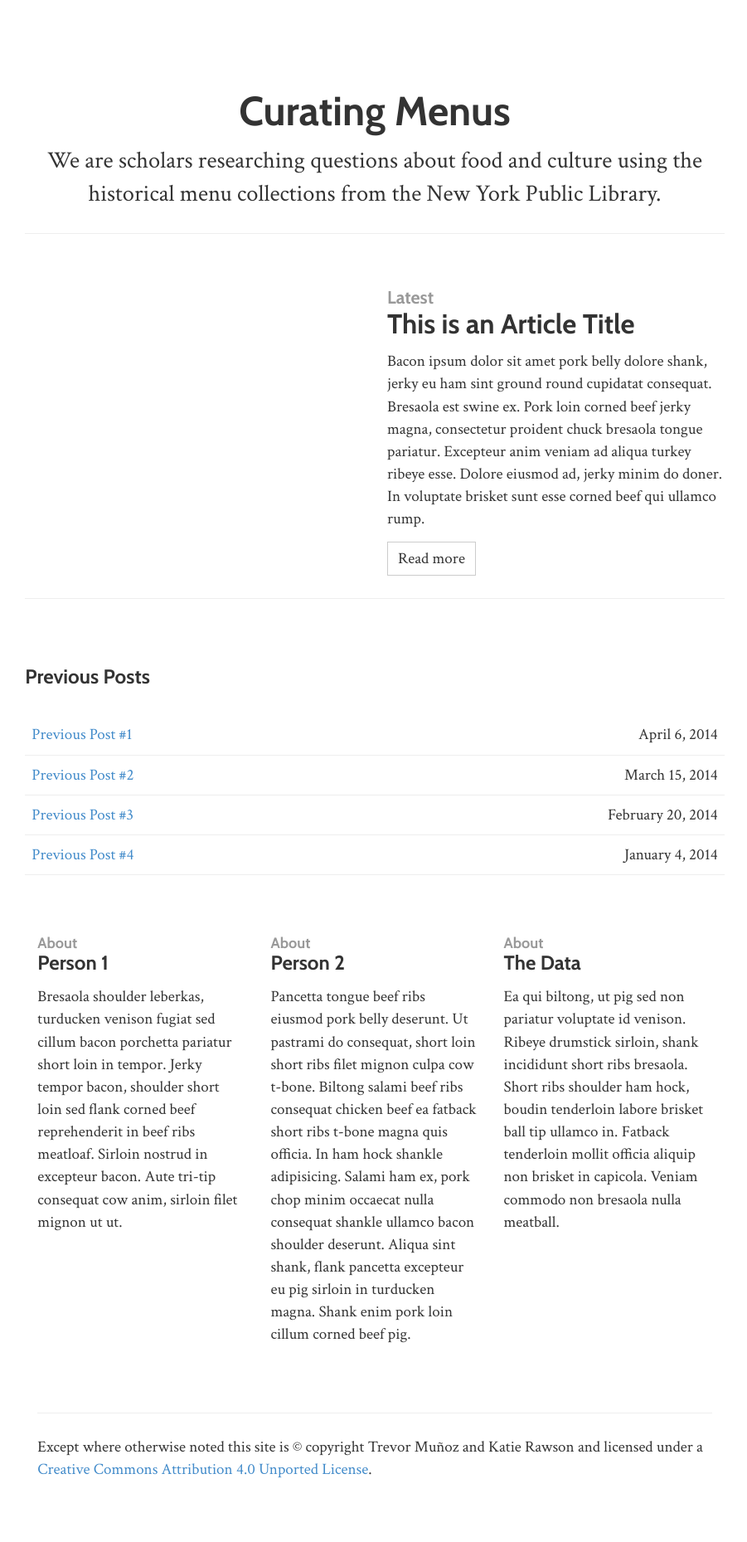
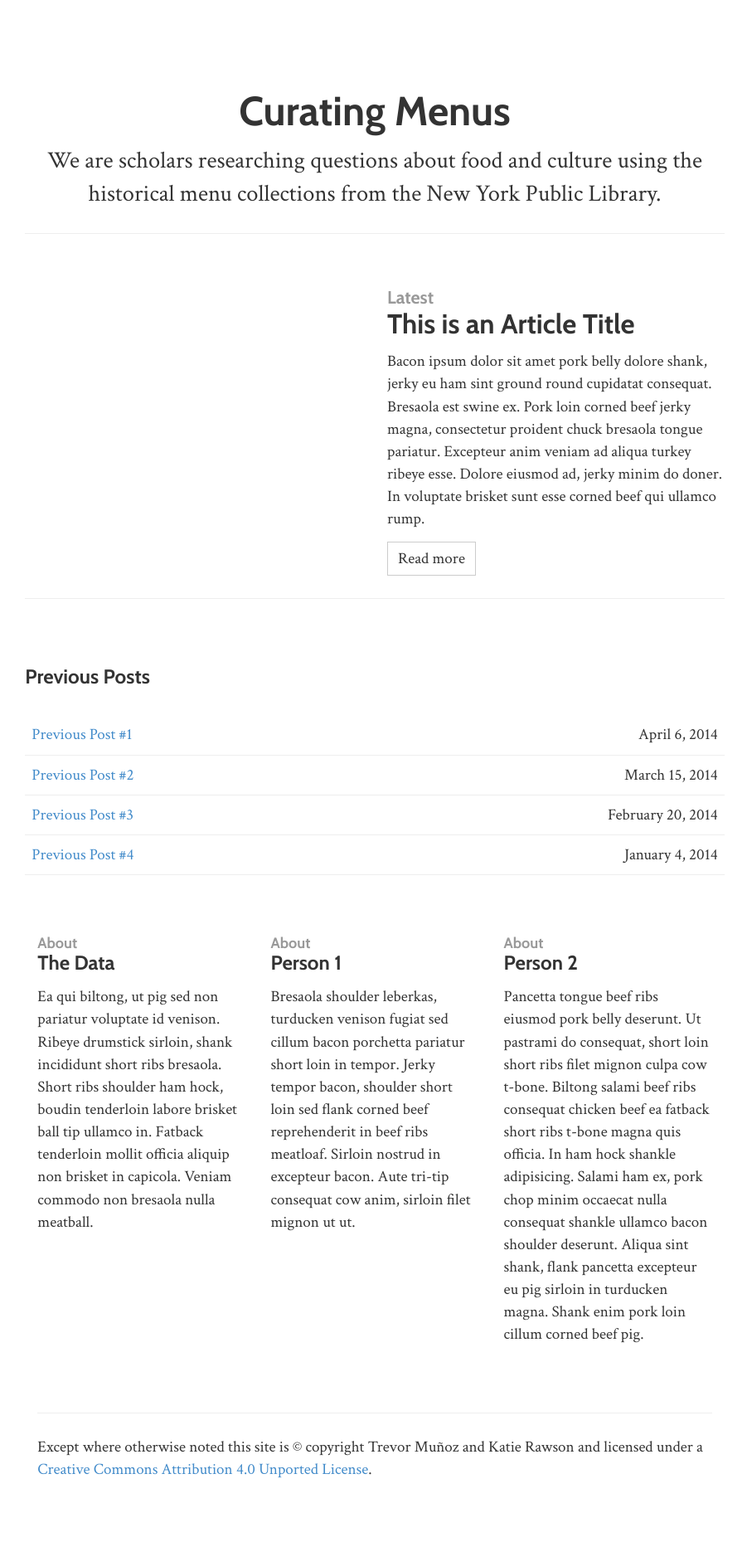
Before and after one commit to public-fare/menus-site, a Jekyll site: the page built from index.html, in a window 1280 px wide. Shown: the whole page at 83% size, without its empty margins (188-1089 px from the left). Built offline with Jekyll 4.4.1, drawn with Linux system fonts in a browser that asks for light colours; nearby versions of some CDN libraries.

Commit message:
Rearrange about sections

```diff
--- a/index.html
+++ b/index.html
@@ -41,6 +41,13 @@ layout: default
     <div class="about-part">
         <h4>
         <small>About</small><br />
+        The Data
+        </h4>
+        <p>Ea qui biltong, ut pig sed non pariatur voluptate id venison. Ribeye drumstick sirloin, shank incididunt short ribs bresaola. Short ribs shoulder ham hock, boudin tenderloin labore brisket ball tip ullamco in. Fatback tenderloin mollit officia aliquip non brisket in capicola. Veniam commodo non bresaola nulla meatball.</p>
+    </div>
+    <div class="about-part">
+        <h4>
+        <small>About</small><br />
         Person 1
         </h4>
         <p>Bresaola shoulder leberkas, turducken venison fugiat sed cillum bacon porchetta pariatur short loin in tempor. Jerky tempor bacon, shoulder short loin sed flank corned beef reprehenderit in beef ribs meatloaf. Sirloin nostrud in excepteur bacon. Aute tri-tip consequat cow anim, sirloin filet mignon ut ut.</p>
@@ -52,13 +59,6 @@ layout: default
         </h4>
         <p>Pancetta tongue beef ribs eiusmod pork belly deserunt. Ut pastrami do consequat, short loin short ribs filet mignon culpa cow t-bone. Biltong salami beef ribs consequat chicken beef ea fatback short ribs t-bone magna quis officia. In ham hock shankle adipisicing. Salami ham ex, pork chop minim occaecat nulla consequat shankle ullamco bacon shoulder deserunt. Aliqua sint shank, flank pancetta excepteur eu pig sirloin in turducken magna. Shank enim pork loin cillum corned beef pig.</p>
     </div>
-    <div class="about-part">
-        <h4>
-        <small>About</small><br />
-        The Data
-        </h4>
-        <p>Ea qui biltong, ut pig sed non pariatur voluptate id venison. Ribeye drumstick sirloin, shank incididunt short ribs bresaola. Short ribs shoulder ham hock, boudin tenderloin labore brisket ball tip ullamco in. Fatback tenderloin mollit officia aliquip non brisket in capicola. Veniam commodo non bresaola nulla meatball.</p>
-    </div>
 </section>
 
 <footer>
```
